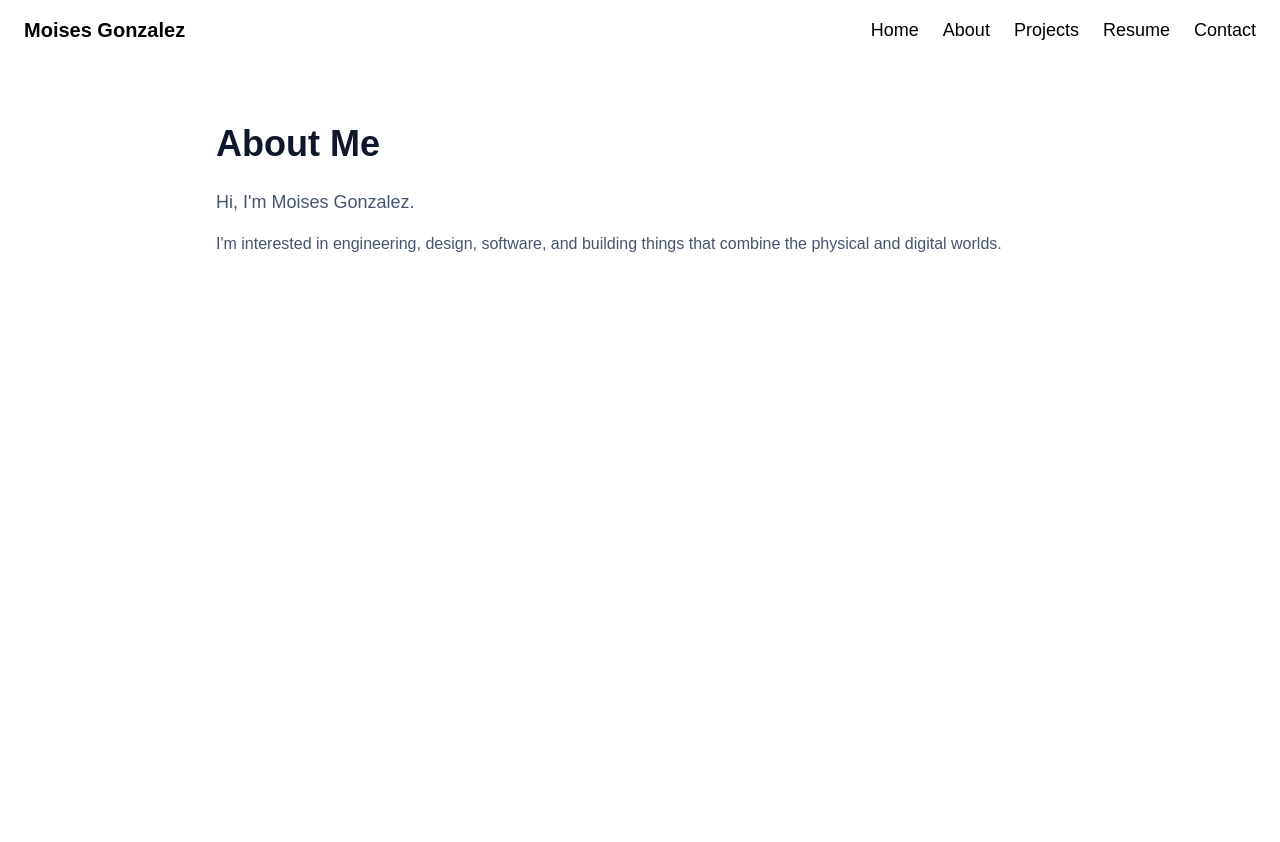
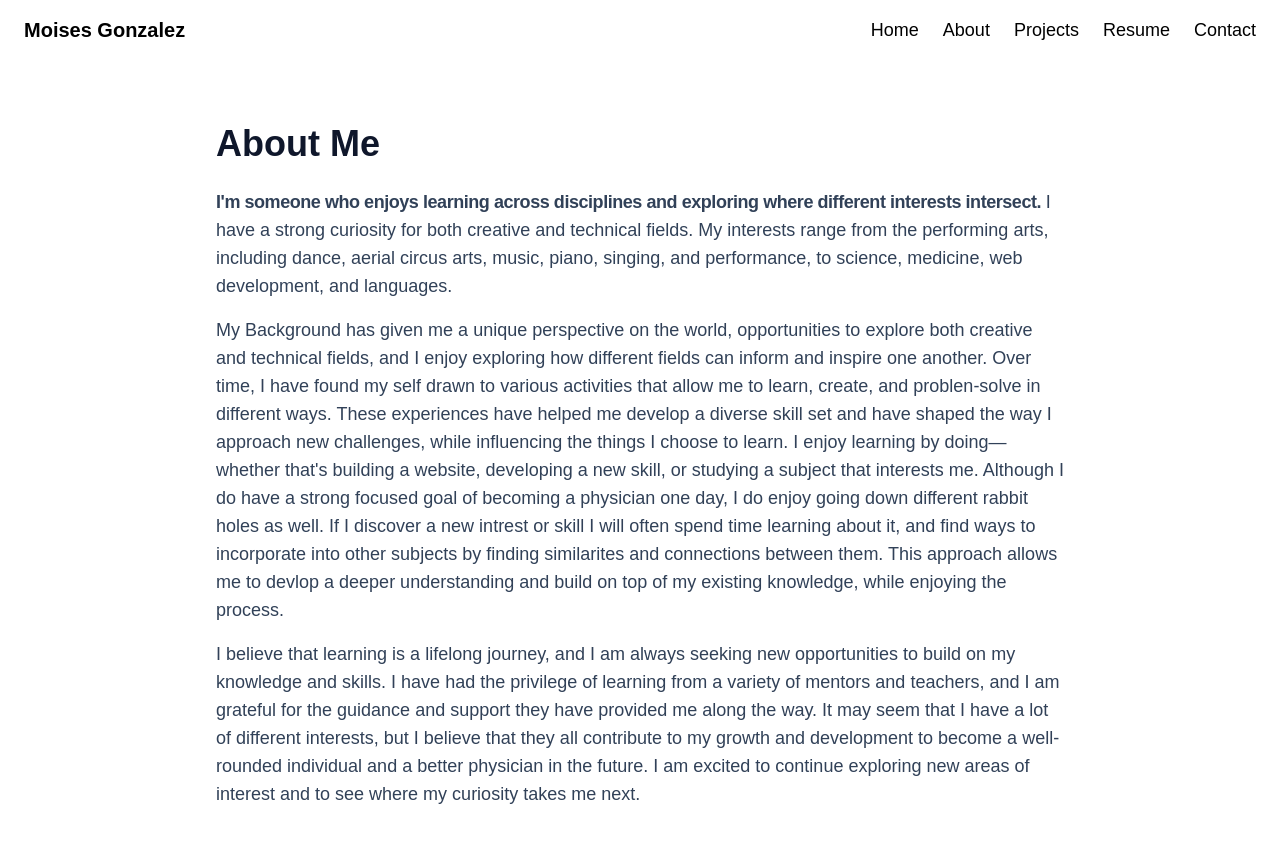
Before and after one commit to Moises1098/moisesgonzalez.com, a Next.js app: page /about in a window 1280 px wide. Shown: the top 842 px of the page. Before the commit the page ends 800 px from the top, so only its background shows below. Built offline with nearby package versions, Linux system fonts and the light colour scheme.

Commit message:
About me page updated

```diff
--- a/src/app/about/page.tsx
+++ b/src/app/about/page.tsx
@@ -9,13 +9,28 @@ export default function About() {
         About Me
       </h1>
 
-      <p className="mt-6 text-lg text-slate-600">
-        Hi, I'm Moises Gonzalez.
+      <p className="mt-6 text-lg text-slate-700">
+      <strong className="font-bold tracking-tight">I'm someone who enjoys learning across disciplines and exploring where different interests intersect. </strong>
+      I have a strong curiosity for both creative and technical fields. My interests range from the performing arts,
+      including dance, aerial circus arts, music, piano, singing, and performance, to science, medicine, web development, and languages.
       </p>
 
-      <p className="mt-4 text-slate-600">
-        I'm interested in engineering, design, software,
-        and building things that combine the physical and digital worlds.
+      <p className="mt-4 text-lg text-slate-700">
+       My Background has given me a unique perspective on the world, opportunities to explore both creative and technical fields,
+       and I enjoy exploring how different fields can inform and inspire one another. Over time, I have found my self drawn to various
+       activities that allow me to learn, create, and problen-solve in different ways. These experiences have helped me develop a diverse
+       skill set and have shaped the way I approach new challenges, while influencing the things I choose to learn. I enjoy learning by doing—whether
+       that's building a website, developing a new skill, or studying a subject that interests me. Although I do have a strong focused goal of becoming
+       a physician one day, I do enjoy going down different rabbit holes as well. If I discover a new intrest or skill I will often spend time learning
+       about it, and find ways to incorporate into other subjects by finding similarites and connections between them. This approach allows me to devlop
+       a deeper understanding and build on top of my existing knowledge, while enjoying the process.
+      </p>
+
+      <p className="mt-4 text-lg text-slate-700">
+       I believe that learning is a lifelong journey, and I am always seeking new opportunities to build on my knowledge and skills. I have had the privilege
+       of learning from a variety of mentors and teachers, and I am grateful for the guidance and support they have provided me along the way. It may seem that
+       I have a lot of different interests, but I believe that they all contribute to my growth and development to become a well-rounded individual and a better
+       physician in the future. I am excited to continue exploring new areas of interest and to see where my curiosity takes me next.
       </p>
       </div>
     </main>
```
